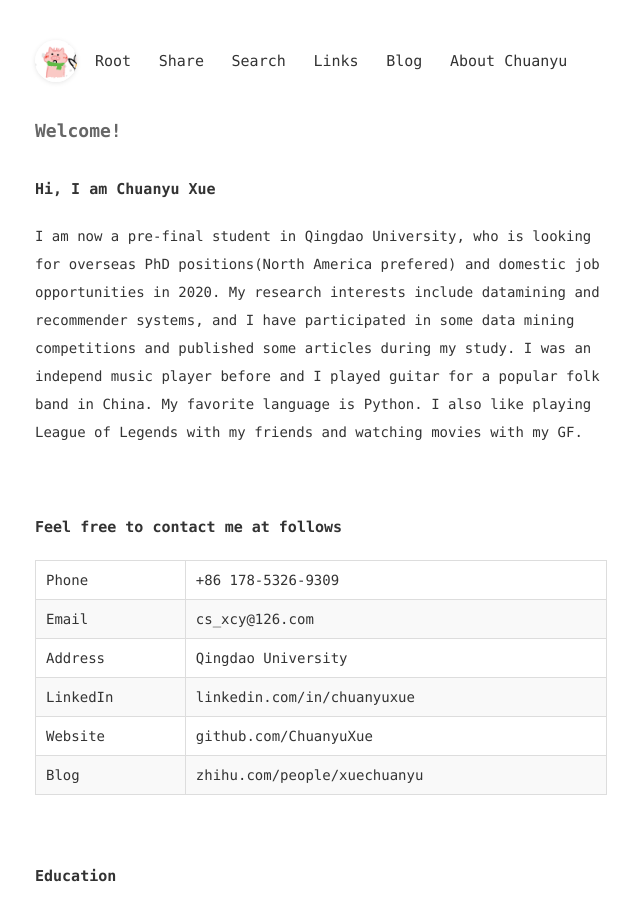
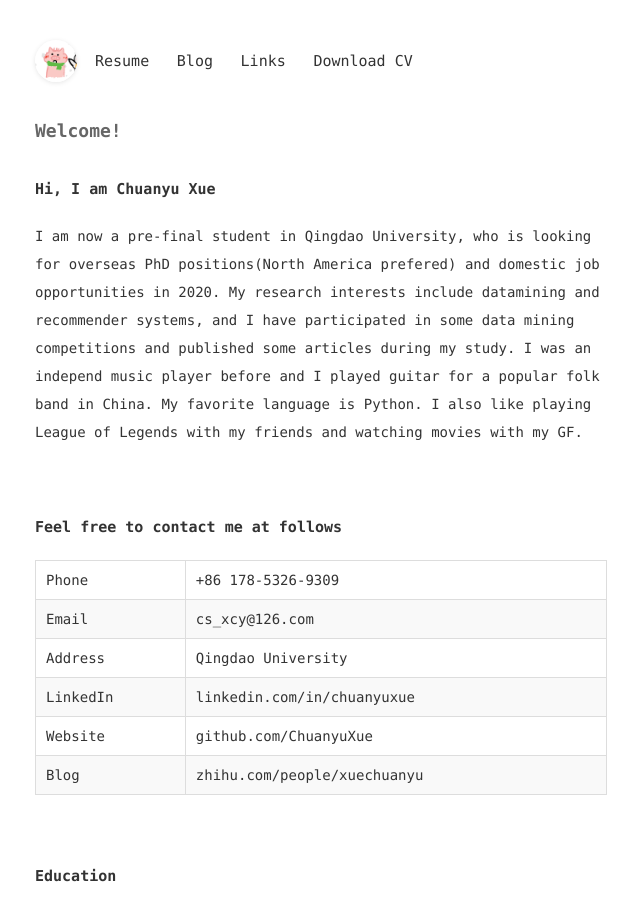
Before and after one commit to ChuanyuXue/profile, a Jekyll site: the page built from index.html, in a window 1280 px wide and 900 px high. Shown: the whole window, without its empty margins (319-959 px from the left). Built offline with Jekyll 4.4.1, drawn with Linux system fonts in a browser that asks for light colours.

Commit message:
Update _config.yml

```diff
--- a/_config.yml
+++ b/_config.yml
@@ -24,17 +24,13 @@ tucaoUrl: https://www.zhihu.com/people/xuechuanyu/activities
 
 # 菜单
 menu:
-  - title: Root
+  - title: Resume
     url: /
-  - title: Share
-    url: /pages/categories.html
-  - title: Search
-    url: /pages/search.html
+  - title: Blog
+    url: /pages/chat.html
   - title: Links
     url: /pages/links.html
-  - title: Blog
-    url: /pages/chat.html
-  - title: About Chuanyu
+  - title: Download CV
     url: /pages/about.html
 
 # 自定义插件
```
